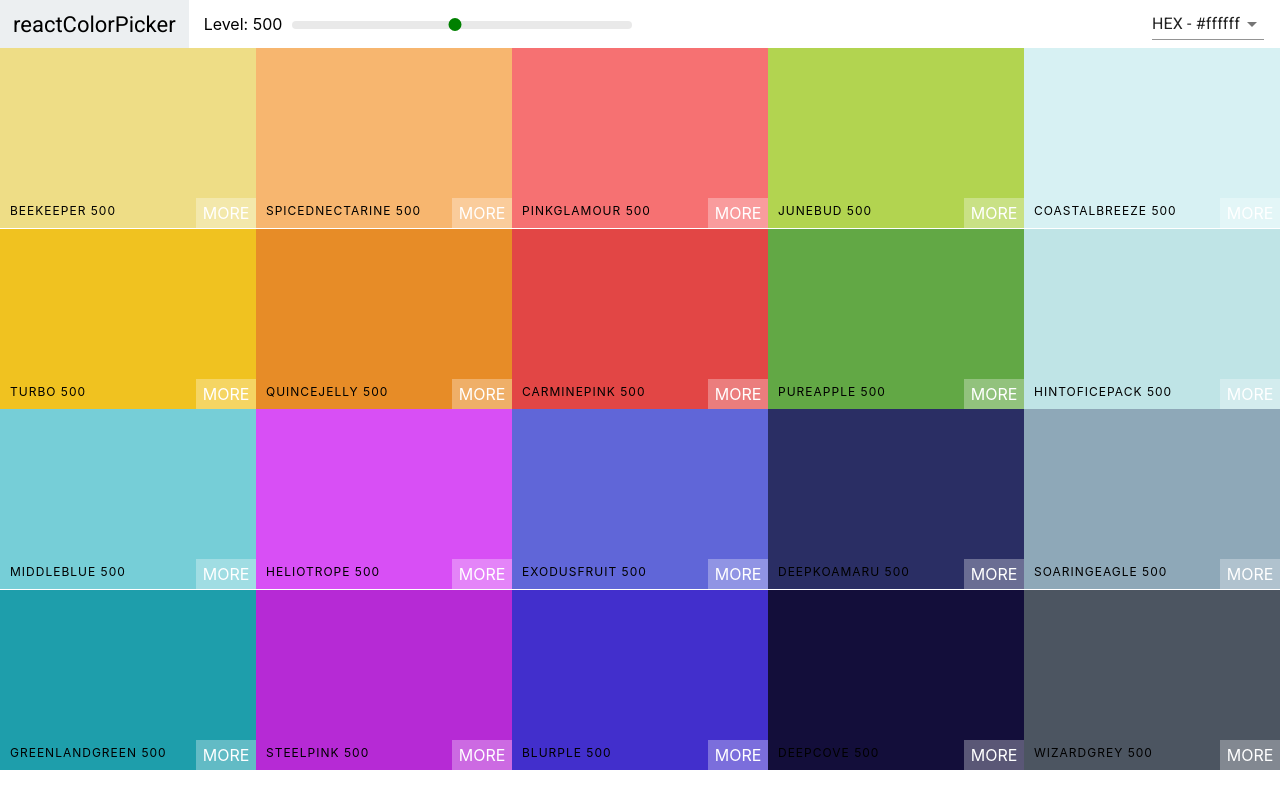
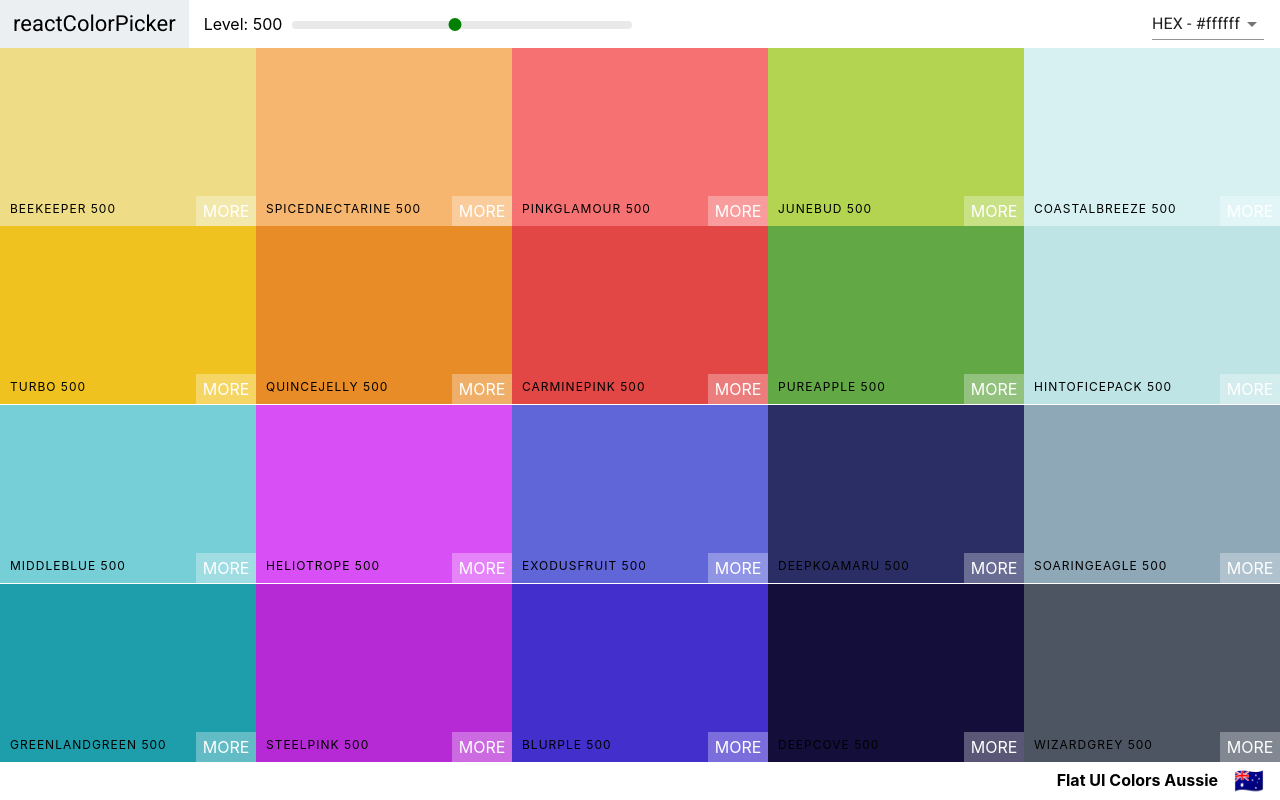
Before and after one commit to CarloSantovito/react-color-project, a React (Create React App) app: page / in a window 1280 px wide. Built offline with nearby package versions, Linux system fonts and the light colour scheme.

Commit message:
Add Palette footer

```diff
--- a/src/Palette.css
+++ b/src/Palette.css
@@ -1,7 +1,23 @@
 .Palette {
     height: 100vh;
+    display: flex;
+    flex-direction: column;
 }
 
 .Palette-colors {
     height: 90%;
 }
+
+.Palette-footer {
+    background-color: white;
+    height: 5vh;
+    display: flex;
+    justify-content: flex-end;
+    align-items: center;
+    font-weight: bold;
+}
+
+.emoji {
+    font-size: 1.5rem;
+    margin: 0 1rem;
+}
--- a/src/Palette.js
+++ b/src/Palette.js
@@ -24,7 +24,7 @@
     }
 
     render() {
-        const { colors } = this.props.palette;
+        const { colors, paletteName, emoji } = this.props.palette;
         const { level, format } = this.state;
         const colorBoxes = colors[level].map(color => (
             <ColorBox background={color[format]} name={color.name} />
@@ -35,6 +35,10 @@
                 <div className="Palette-colors">
                     {colorBoxes}
                 </div>
+                <footer className='Palette-footer'>
+                    {paletteName}
+                    <span className='emoji'>{emoji}</span>
+                </footer>
             </div>
         );
     }
```
